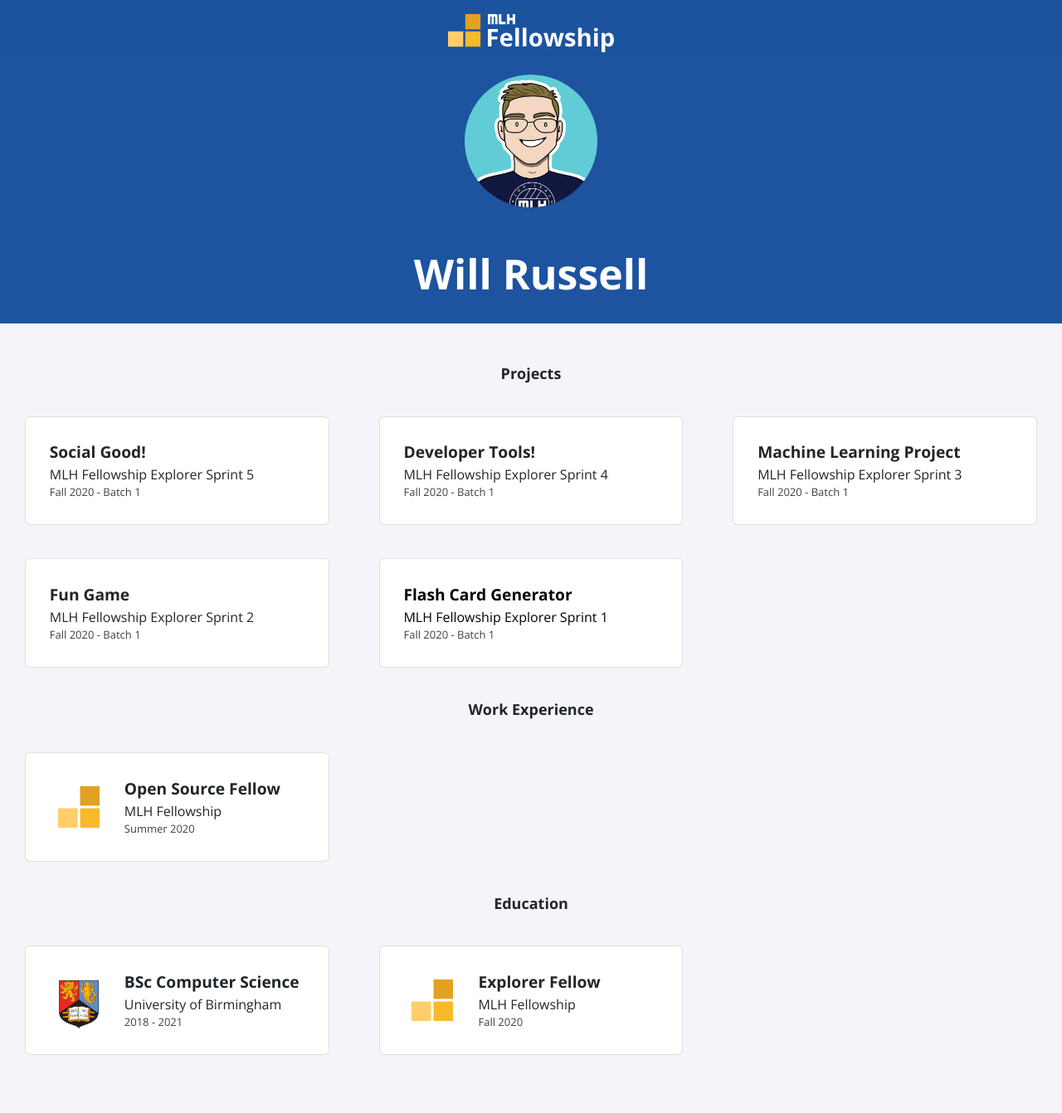
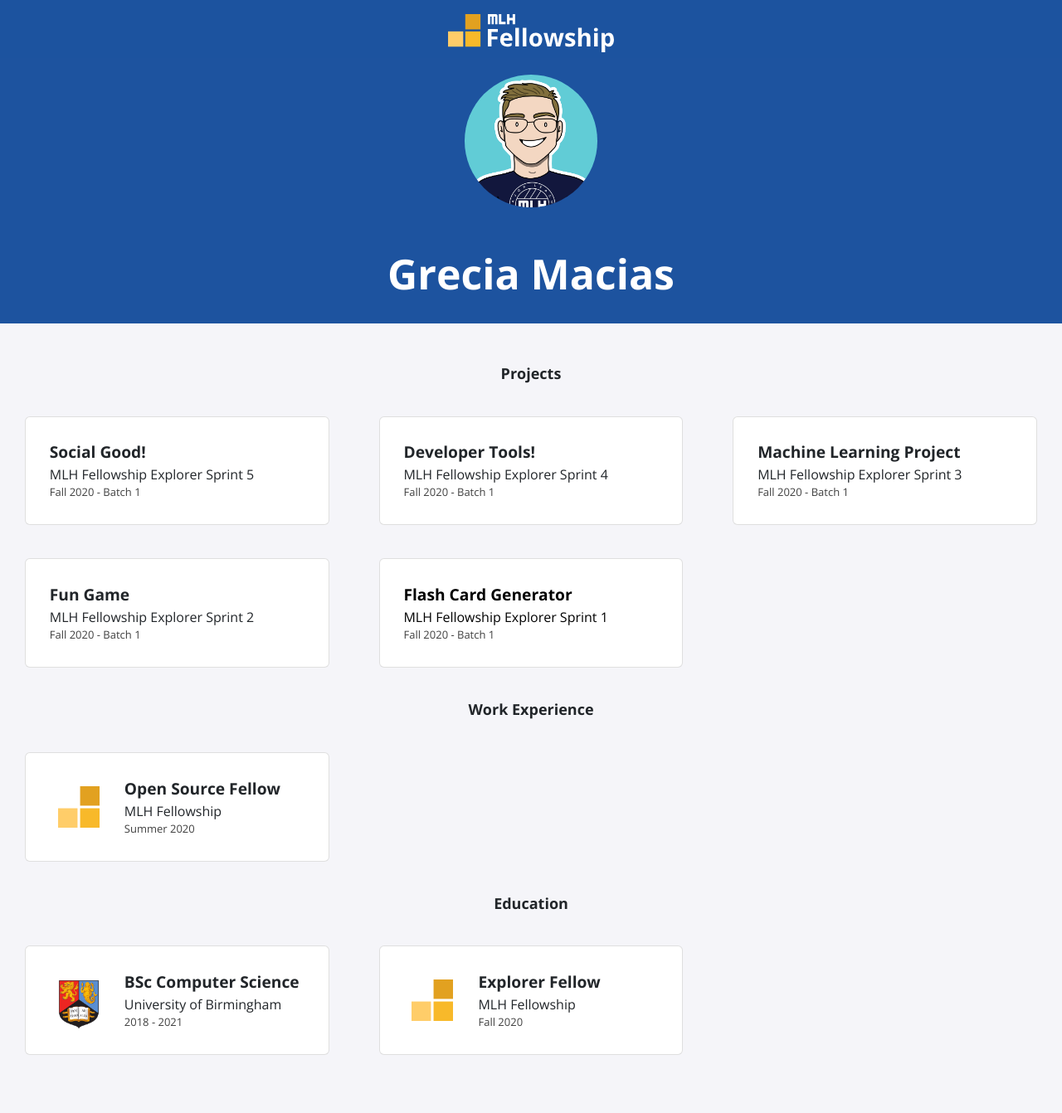
Before and after one commit to greciamaci/greciamaci.github.io, a Jekyll site: the page built from index.html, in a window 1280 px wide. Shown: the whole page at 83% size. Built offline with Jekyll 4.4.1, drawn with Linux system fonts in a browser that asks for light colours; nearby versions of some CDN libraries.

Commit message:
Update _config.yml to include Grecia's name and social media

```diff
--- a/_config.yml
+++ b/_config.yml
@@ -1,13 +1,13 @@
-title: "Will Russell"
-email: fellowship@mlh.io
+title: "Grecia Macias"
+email: greciam@umich.edu
 description: >- # this means to ignore newlines until "baseurl:"
   Write an awesome description for your new site here. You can edit this
   line in _config.yml. It will appear in your document head meta (for
   Google search results) and in your feed.xml site description.
 baseurl: "/"
-url: "/portfolio-template"
-twitter_username: mlhacks
-github_username:  mlh-fellowship
+url: "/greciamaci.github.io"
+twitter_username: friedfrijoles
+github_username:  greciamaci
 
 sass:
   sass_dir: _sass
```
